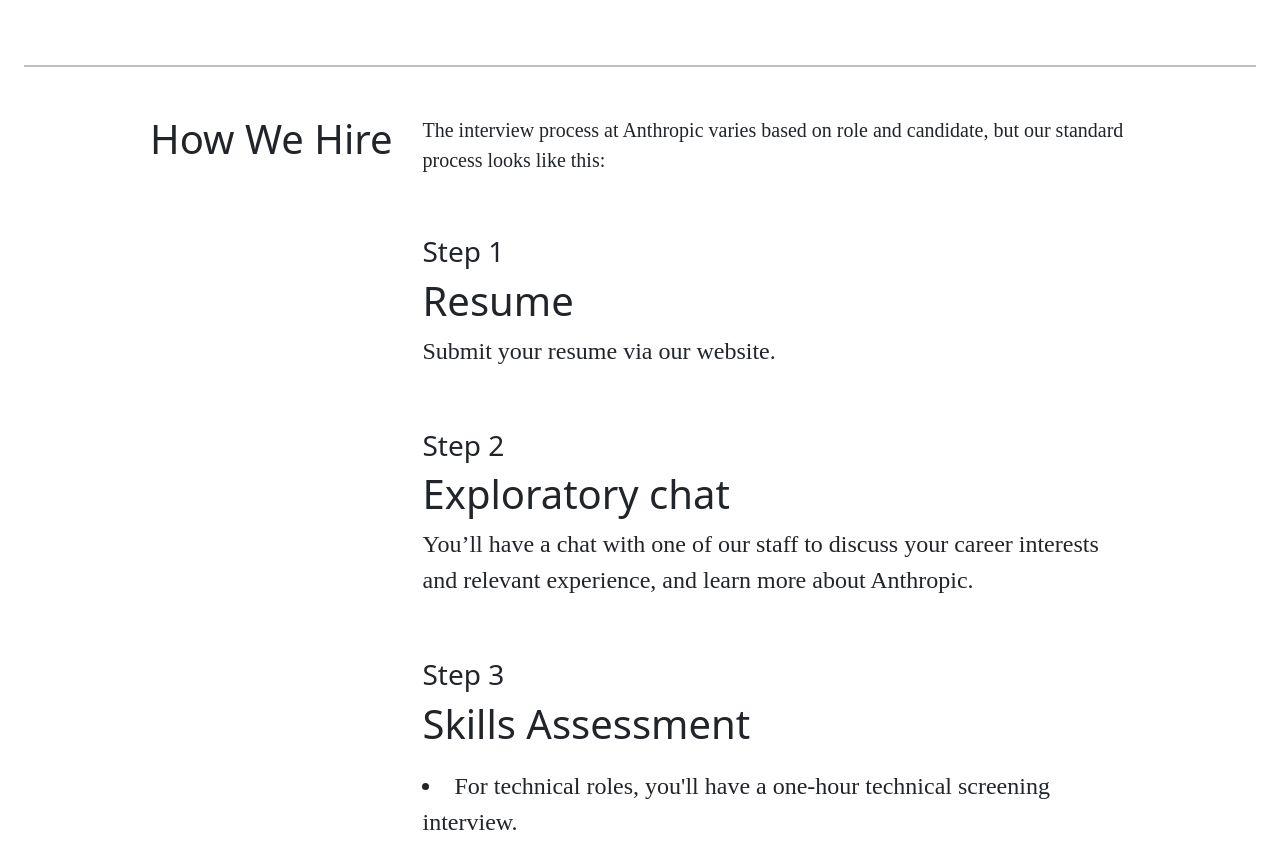
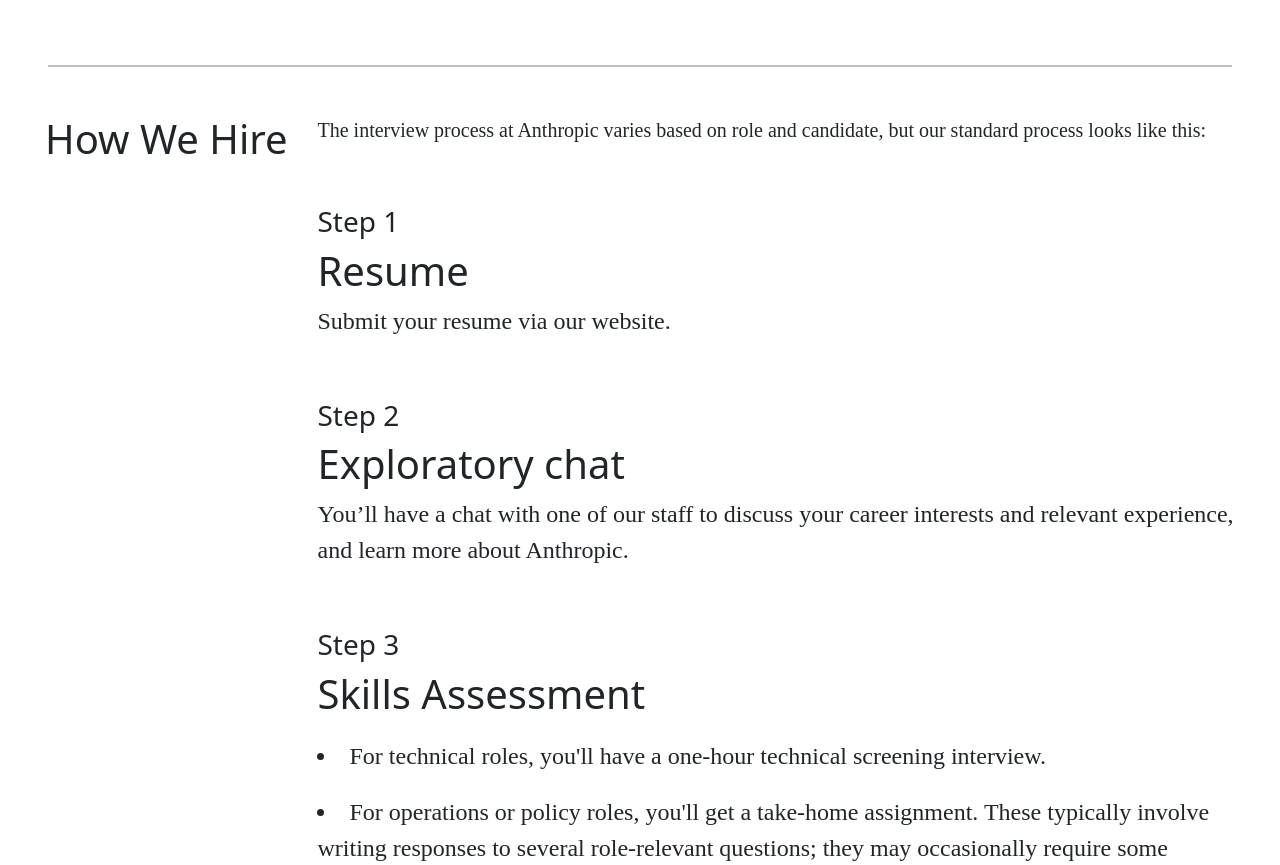
Before and after one commit to ash2228/new-careers, a plain HTML site: page index.html in a window 1280 px wide. Shown: the part 3129-3994 px from the top of the page. Drawn offline with nearby package versions, Linux system fonts and the light colour scheme.

Commit message:
alignment fixed

```diff
--- a/index.html
+++ b/index.html
@@ -98,7 +98,7 @@
             </div>
         </div>
     </div>
-    <div class="w-full px-4 mt-lg-5 mb-lg-5">
+    <div class="w-full px-5 mt-lg-5 mb-lg-5">
         <hr class="w-full border border-black">
     </div>
     <div class="container-3">
@@ -360,8 +360,8 @@
         }
 
         .container-3 {
-            padding-left: 150px;
-            padding-right: 150px;
+            padding-left: 45px;
+            padding-right: 45px;
             display: flex;
             flex-direction: row;
             justify-content: space-between;
```
